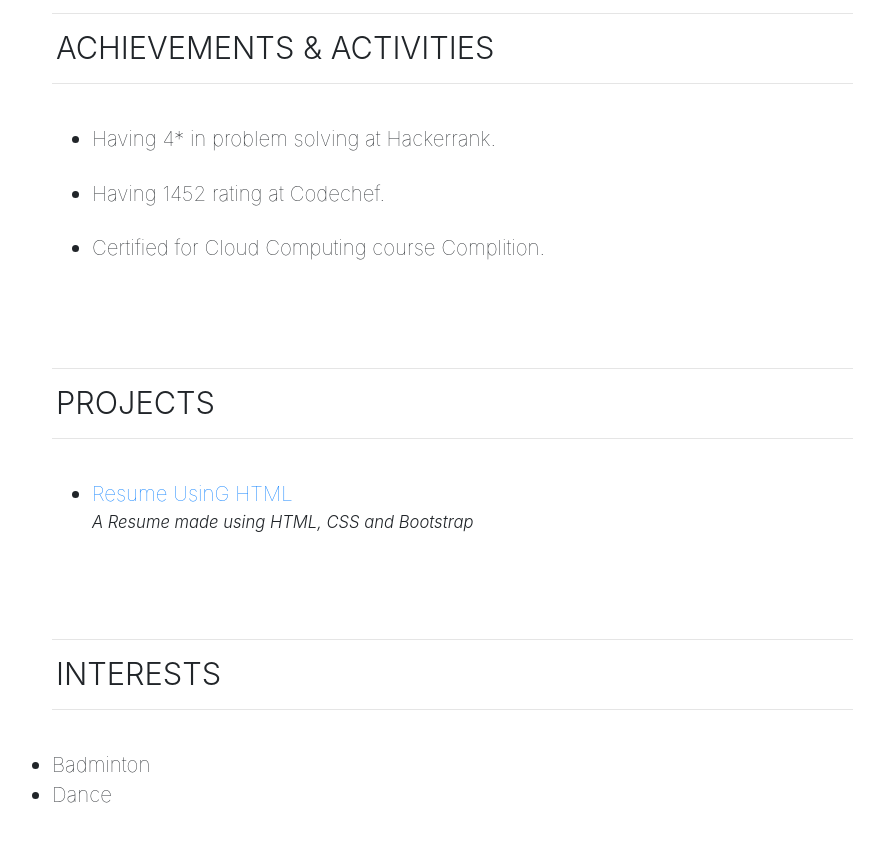
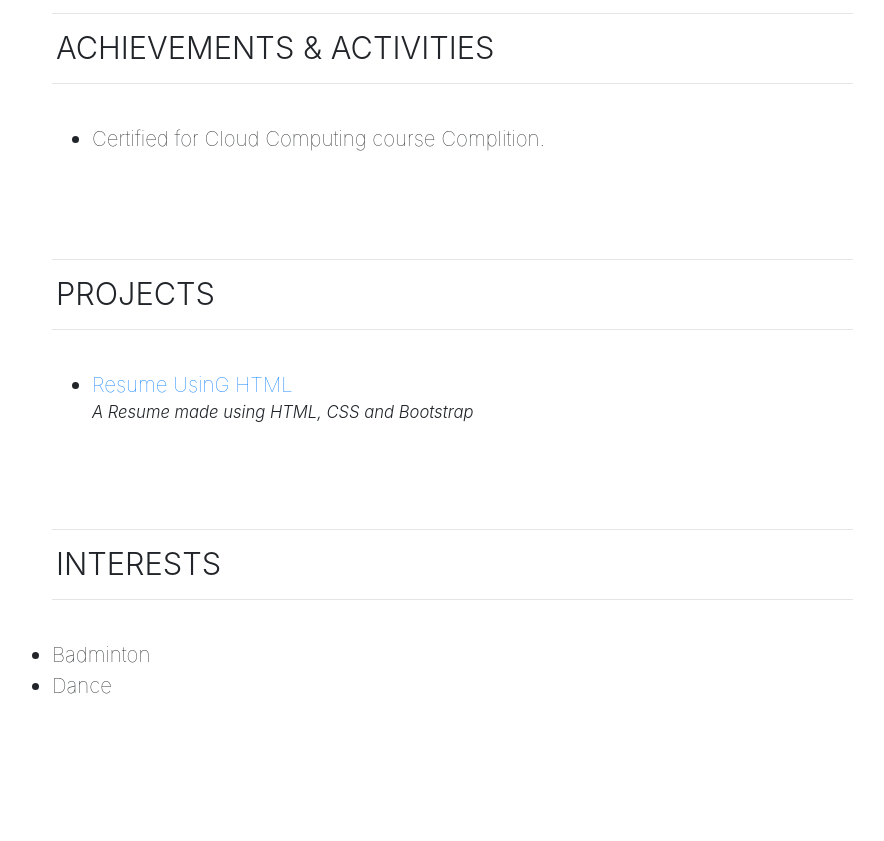
Before and after one commit to akku0225/resume-ak.github.io, a plain HTML site: page index.html in a window 1280 px wide. Shown: the part 1366-2207 px from the top of the page, without its empty margins (329-1213 px from the left). After the commit the page ends 2122 px from the top, so only its background shows below. Drawn offline with nearby package versions, Linux system fonts and the light colour scheme.

Commit message:
Update index.html

```diff
--- a/index.html
+++ b/index.html
@@ -163,16 +163,7 @@
             </div>
             <div class="container-fluid">
                 <ul>
-                    <li class="place">
-                         Having 4* in problem solving at Hackerrank.
-                    </li>
 
-                    <br />
-                    <li class="place">
-                        Having 1452 rating at Codechef.
-                    </li>
-
-                    <br />
                     <li class="place">
                         Certified for Cloud Computing course Complition.
                     </li>
```
